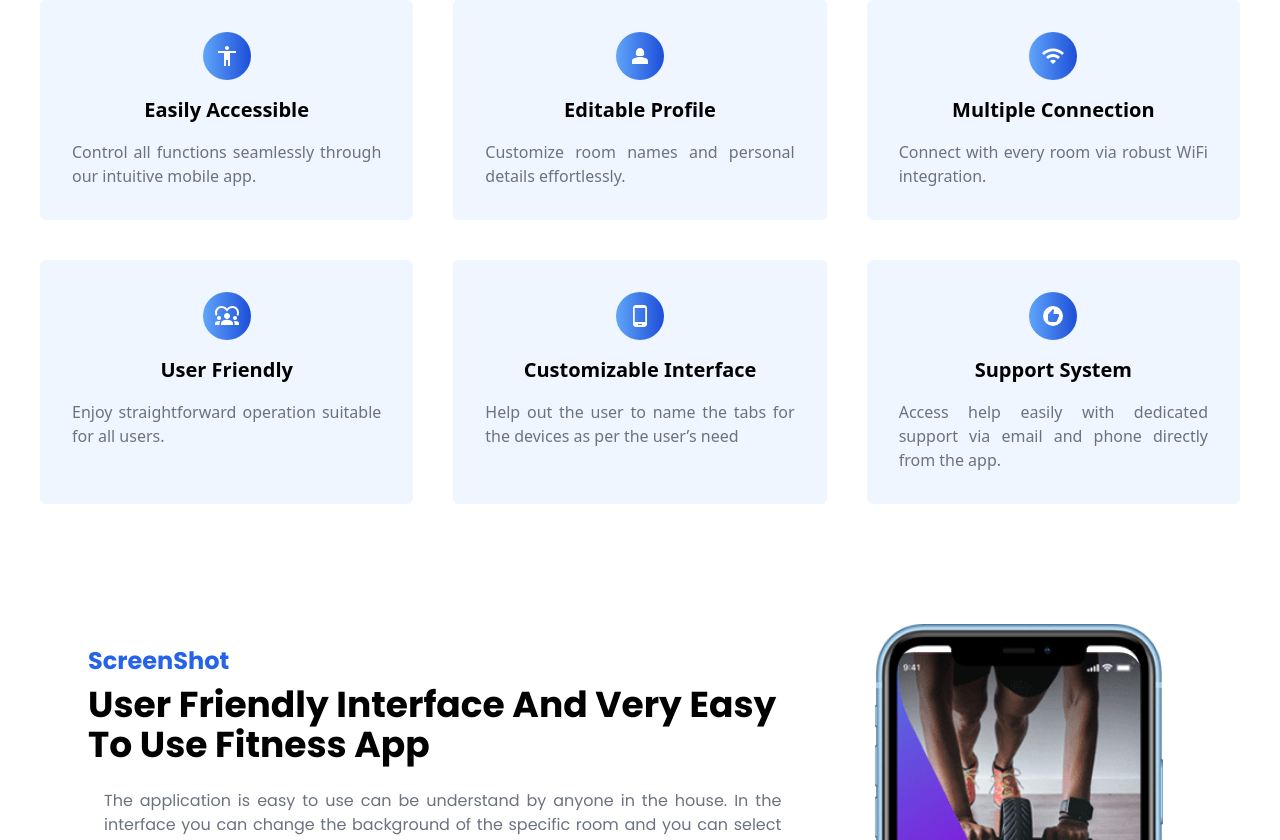
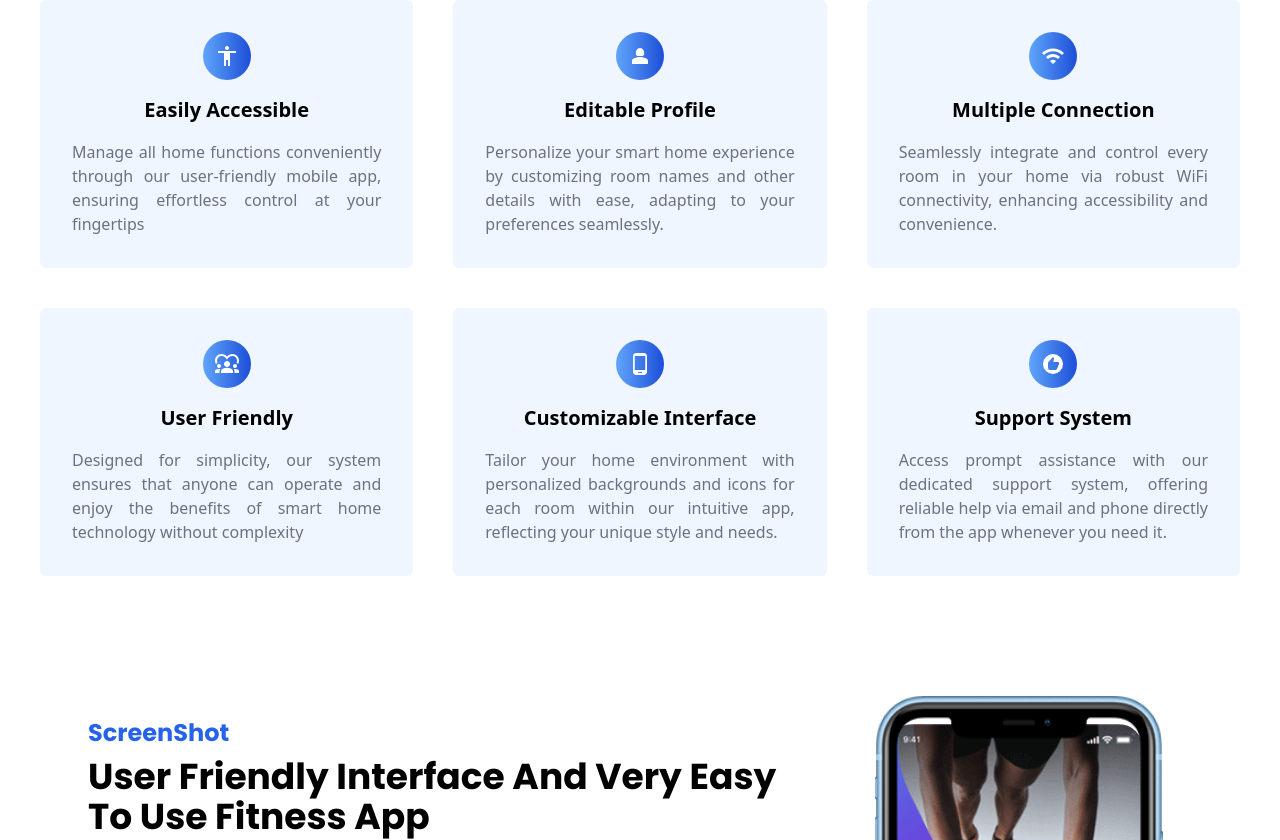
Before and after one commit to HomiesTech/Website, a React (Vite) app: page / in a window 1280 px wide. Shown: the part 1960-2800 px from the top of the page. Built offline with nearby package versions, Linux system fonts and the light colour scheme.

Commit message:
Features content

```diff
--- a/src/pages/Features.jsx
+++ b/src/pages/Features.jsx
@@ -29,36 +29,37 @@ export default function Features() {
             Icon: AccessibilityIcon,
             title: "Easily Accessible",
             description:
-              "Control all functions seamlessly through our intuitive mobile app.",
+              "Manage all home functions conveniently through our user-friendly mobile app, ensuring effortless control at your fingertips",
           },
           {
             Icon: Person2Icon,
             title: "Editable Profile",
             description:
-              "Customize room names and personal details effortlessly.",
+              "Personalize your smart home experience by customizing room names and other details with ease, adapting to your preferences seamlessly.",
           },
           {
             Icon: WifiIcon,
             title: "Multiple Connection",
-            description: "Connect with every room via robust WiFi integration.",
+            description:
+              "Seamlessly integrate and control every room in your home via robust WiFi connectivity, enhancing accessibility and convenience.",
           },
           {
             Icon: Diversity1Icon,
             title: "User Friendly",
             description:
-              "Enjoy straightforward operation suitable for all users.",
+              "Designed for simplicity, our system ensures that anyone can operate and enjoy the benefits of smart home technology without complexity",
           },
           {
             Icon: PhoneAndroidIcon,
             title: "Customizable Interface",
             description:
-              "Help out the user to name the tabs for the devices as per the user’s need",
+              "Tailor your home environment with personalized backgrounds and icons for each room within our intuitive app, reflecting your unique style and needs.",
           },
           {
             Icon: RecommendIcon,
             title: "Support System",
             description:
-              "Access help easily with dedicated support via email and phone directly from the app.",
+              "Access prompt assistance with our dedicated support system, offering reliable help via email and phone directly from the app whenever you need it.",
           },
         ].map(({ Icon, title, description }, index) => (
           <div
```
